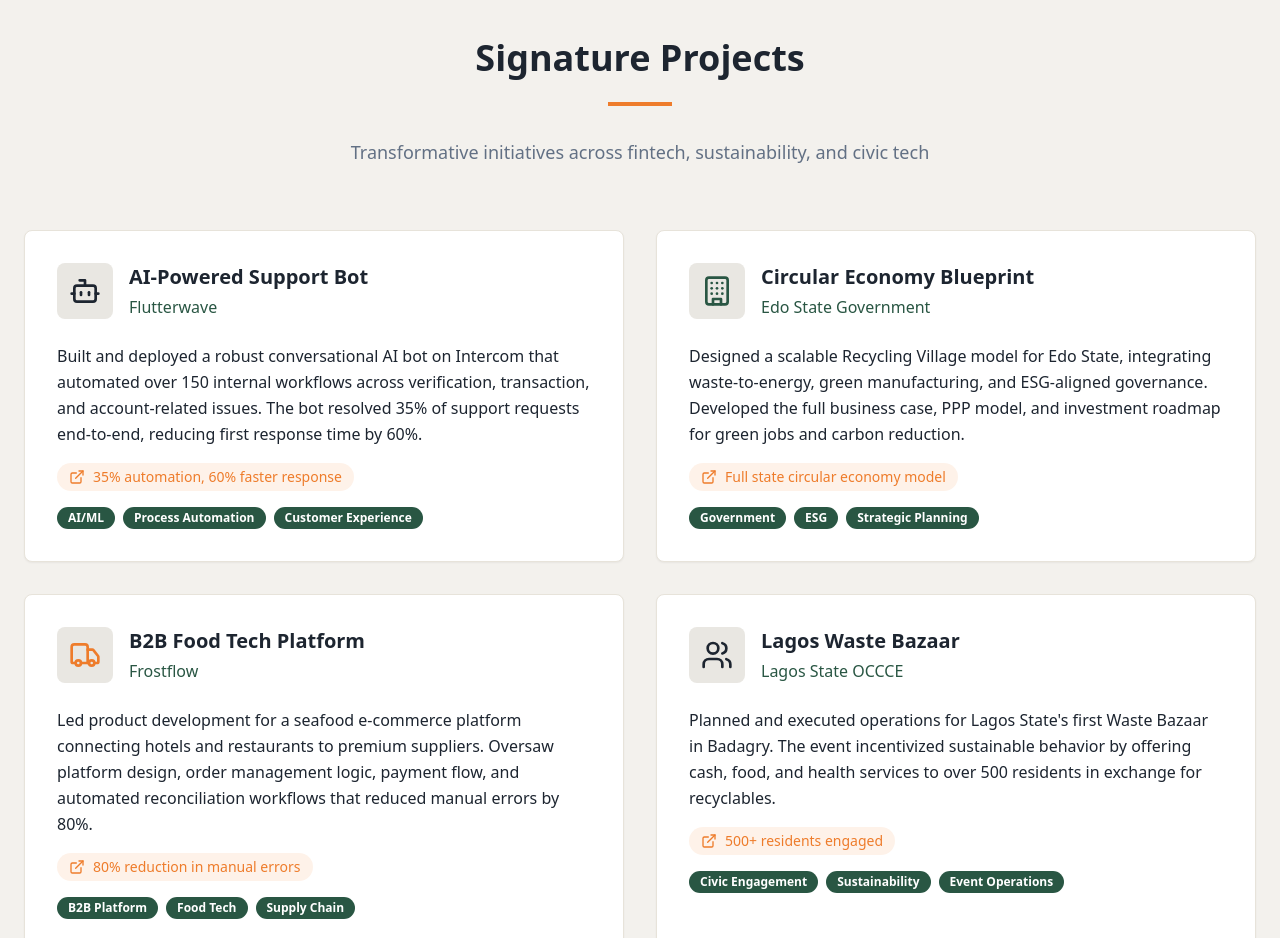
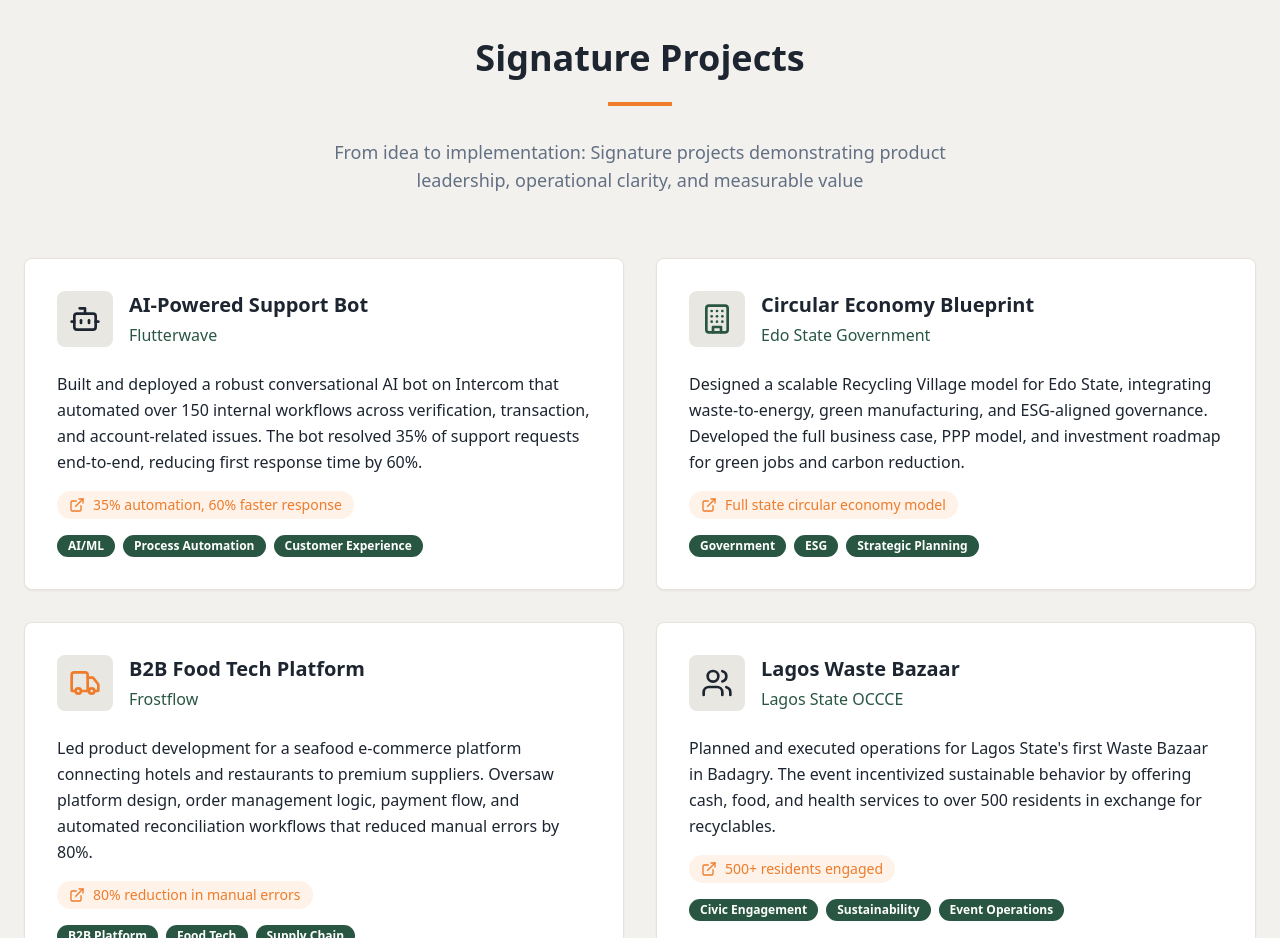
Before and after one commit to odietea/scale-impact-clarity, a React (Vite) app: page / in a window 1280 px wide. Shown: the part 2600-3538 px from the top of the page. Built offline with nearby package versions, Linux system fonts and the light colour scheme.

Commit message:
Update projects section title
Updated the title of the signature projects section to "From idea to implementation: Signature projects demonstrating product leadership, operational clarity, and measurable value".

```diff
--- a/src/components/ProjectsSection.tsx
+++ b/src/components/ProjectsSection.tsx
@@ -86,7 +86,7 @@ const ProjectsSection = () => {
           </h2>
           <div className="w-16 h-1 bg-accent mx-auto mb-8"></div>
           <p className="text-lg text-muted-foreground max-w-2xl mx-auto">
-            Transformative initiatives across fintech, sustainability, and civic tech
+            From idea to implementation: Signature projects demonstrating product leadership, operational clarity, and measurable value
           </p>
         </div>
 
```
